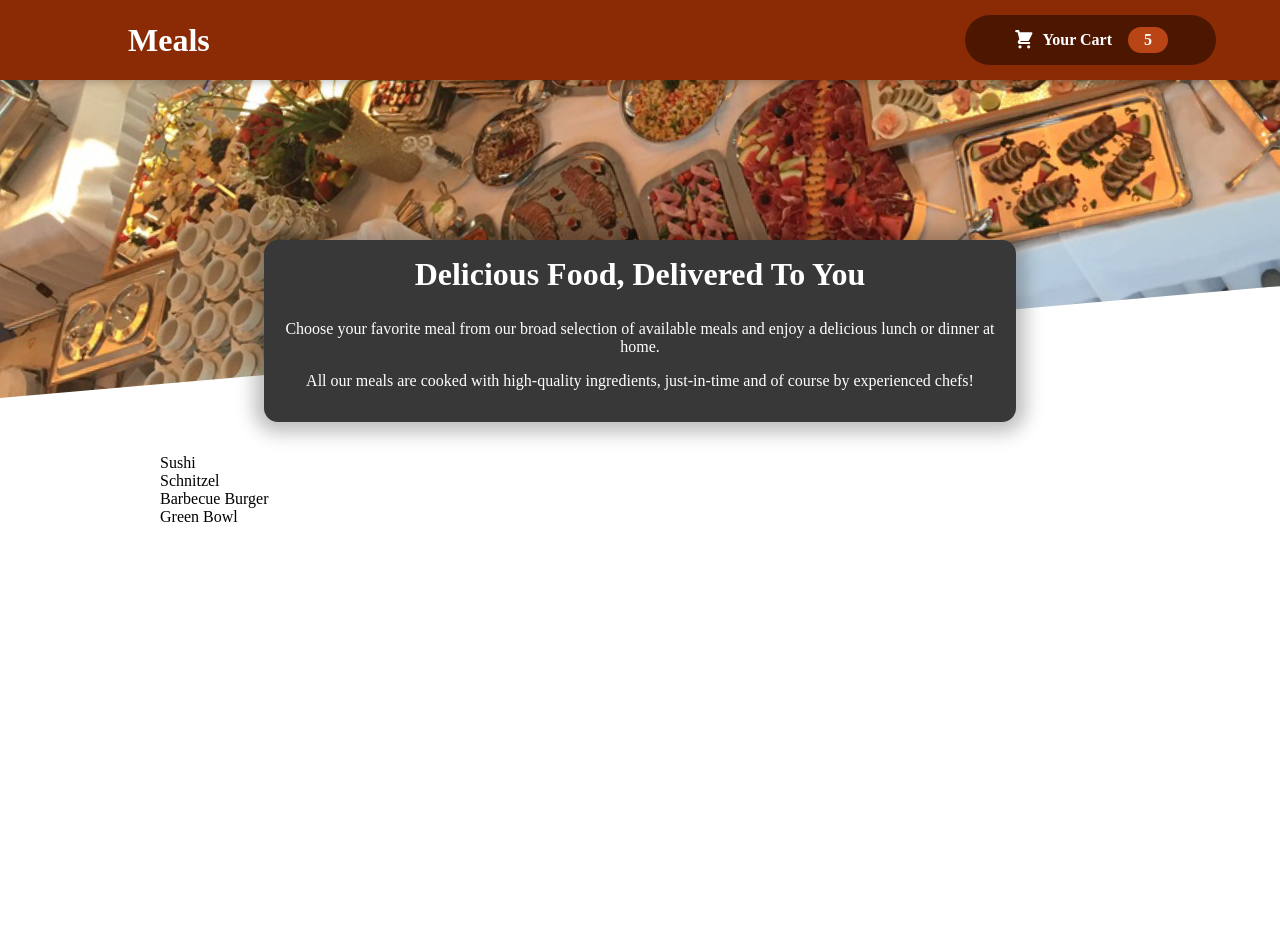
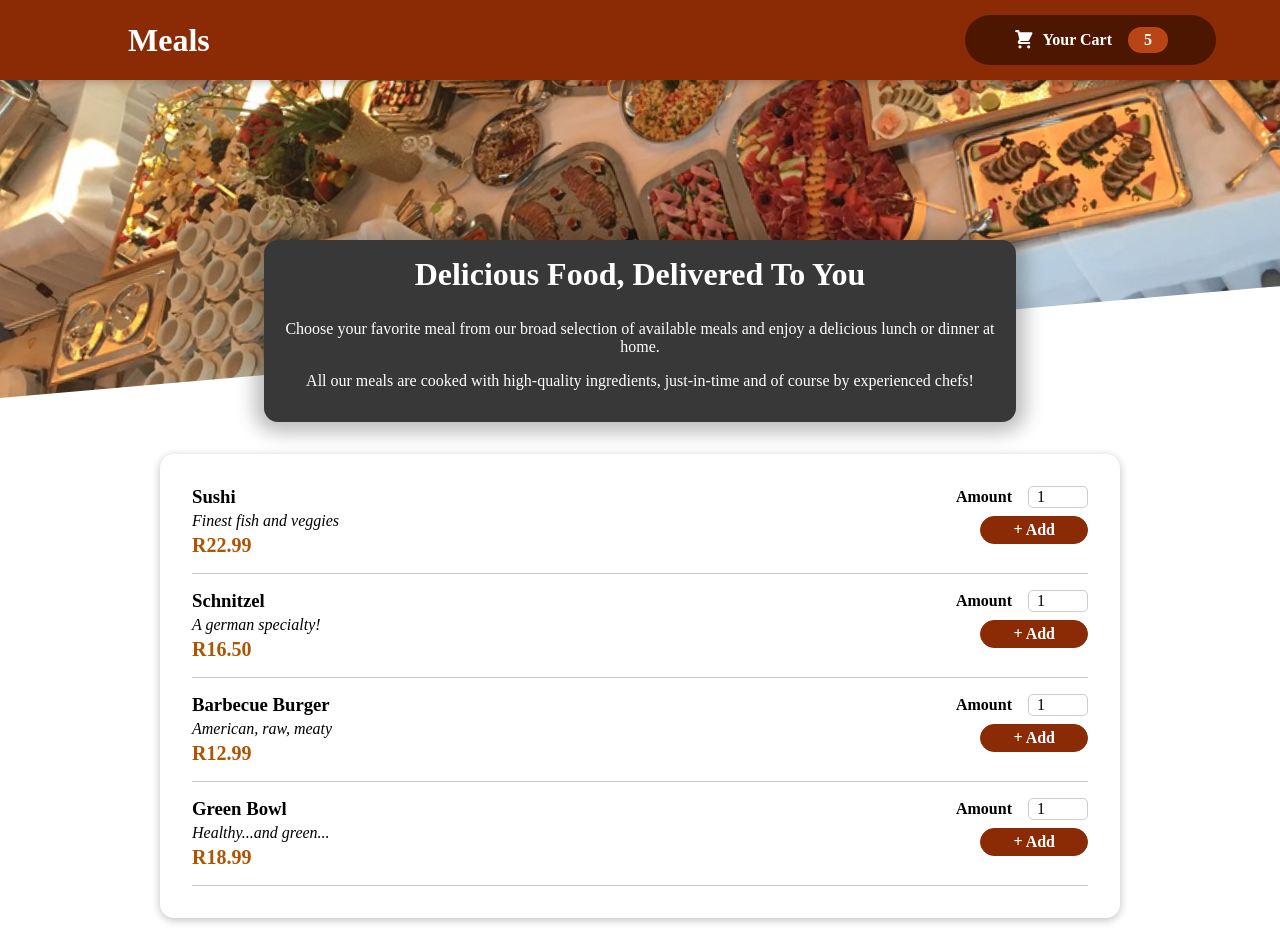
Before and after one commit to irvin-1999/Food-Ordering-App, a React (Vite) app: page / in a window 1280 px wide. Before the commit the page ends 800 px from the top, so only its background shows below. Built offline with nearby package versions, Linux system fonts and the light colour scheme.

Commit message:
add the meals iteam together with the form components

```diff
--- a/src/Meals/AvailableMeals.jsx
+++ b/src/Meals/AvailableMeals.jsx
@@ -1,4 +1,6 @@
 import classes from './AvailableMeals.module.css';
+import Card from '../UI/Card';
+import MealItem from './MealItem/MealItem';
 
 
 const DUMMY_MEALS = [
@@ -30,12 +32,14 @@
 
 
 const AvailableMeals=()=>{
-    const mealsList = DUMMY_MEALS.map(meal=><li>{meal.name}</li>)
+    const mealsList = DUMMY_MEALS.map(meal=><MealItem key={meal.id} name={meal.name} description={meal.description} price={meal.price}/>)
 
     return <section className={classes.meals}>
-        <ul>
+        <Card>
+          <ul>
             {mealsList}
-        </ul>
+          </ul>
+        </Card>
     </section>
 }
 
--- /dev/null
+++ b/src/Meals/MealItem/MealItem.jsx
@@ -0,0 +1,19 @@
+import classes from './MealItem.module.css'
+import MealItemForm from './MealItemForm'
+
+const MealItem=props=>{
+    const price =`R${props.price.toFixed(2)} `
+
+    return <li className={classes.meal}>
+        <div>
+            <h3>{props.name}</h3>
+            <div className={classes.description}>{props.description}</div>
+            <div className={classes.price}>{price}</div>
+        </div>
+        <div>
+            <MealItemForm />
+        </div>
+    </li>
+}
+
+export default MealItem
--- /dev/null
+++ b/src/Meals/MealItem/MealItem.module.css
@@ -0,0 +1,22 @@
+.meal {
+    display: flex;
+    justify-content: space-between;
+    margin: 1rem;
+    padding-bottom: 1rem;
+    border-bottom: 1px solid #ccc;
+  }
+
+  .meal h3 {
+    margin: 0 0 0.25rem 0;
+  }
+
+  .description {
+    font-style: italic;
+  }
+
+  .price {
+    margin-top: 0.25rem;
+    font-weight: bold;
+    color: #ad5502;
+    font-size: 1.25rem;
+  }
--- /dev/null
+++ b/src/Meals/MealItem/MealItemForm.jsx
@@ -0,0 +1,18 @@
+import classes from './MealItemForm.module.css'
+import Input from '../../UI/Input';
+
+const MealItemForm=(props)=>{
+    return <form className={classes.form}>
+        <Input label='Amount' input={{
+            id:'amount',
+            type:'number',
+            min:'1',
+            max:'5',
+            step:'1',
+            defaultValue:'1'
+        }}/>
+        <button>+ Add</button>
+    </form>
+}
+
+export default MealItemForm;
--- /dev/null
+++ b/src/Meals/MealItem/MealItemForm.module.css
@@ -0,0 +1,20 @@
+.form {
+    text-align: right;
+  }
+
+  .form button {
+    font: inherit;
+    cursor: pointer;
+    background-color: #8a2b06;
+    border: 1px solid #8a2b06;
+    color: white;
+    padding: 0.25rem 2rem;
+    border-radius: 20px;
+    font-weight: bold;
+  }
+
+  .form button:hover,
+  .form button:active {
+    background-color: #641e03;
+    border-color: #641e03;
+  }
--- /dev/null
+++ b/src/UI/Card.jsx
@@ -0,0 +1,7 @@
+import classes from './Card.module.css'
+
+const Card=(props)=>{
+    return <div className={classes.card}>{props.children}</div>
+}
+
+export default Card;
--- /dev/null
+++ b/src/UI/Card.module.css
@@ -0,0 +1,6 @@
+.card {
+    padding: 1rem;
+    box-shadow: 0 2px 8px rgba(0, 0, 0, 0.25);
+    border-radius: 14px;
+    background-color: white;
+  }
--- /dev/null
+++ b/src/UI/Input.jsx
@@ -0,0 +1,10 @@
+import classes from './Input.module.css'
+
+const Input=(props)=>{
+    return <div className={classes.input}>
+        <label htmlFor={props.input.id}>{props.label}</label>
+        <input {...props.input}/>
+    </div>
+}
+
+export default Input;
--- /dev/null
+++ b/src/UI/Input.module.css
@@ -0,0 +1,18 @@
+.input {
+    display: flex;
+    align-items: center;
+    margin-bottom: 0.5rem;
+  }
+
+  .input label {
+    font-weight: bold;
+    margin-right: 1rem;
+  }
+
+  .input input {
+    width: 3rem;
+    border-radius: 5px;
+    border: 1px solid #ccc;
+    font: inherit;
+    padding-left: 0.5rem;
+  }
```
